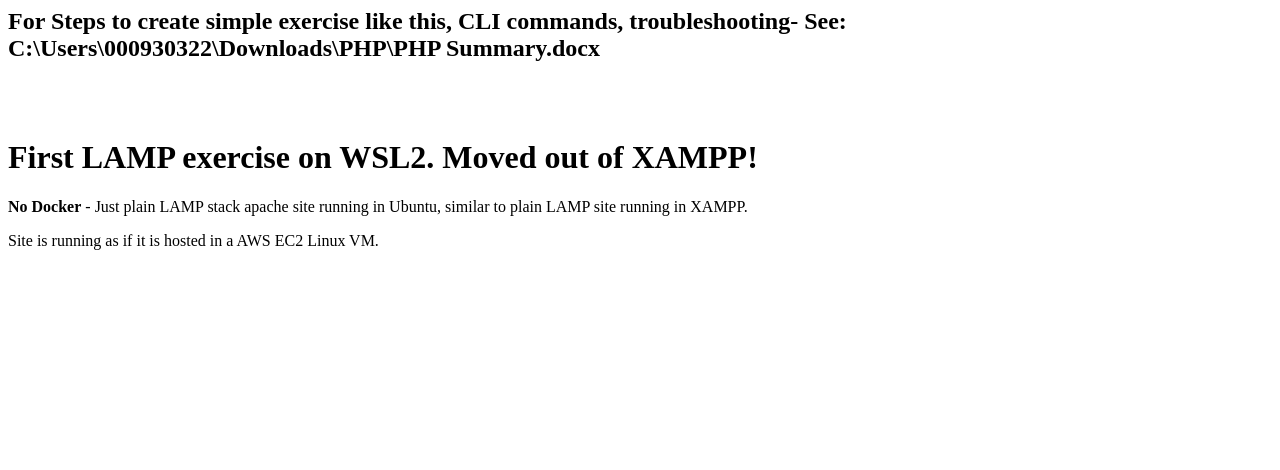
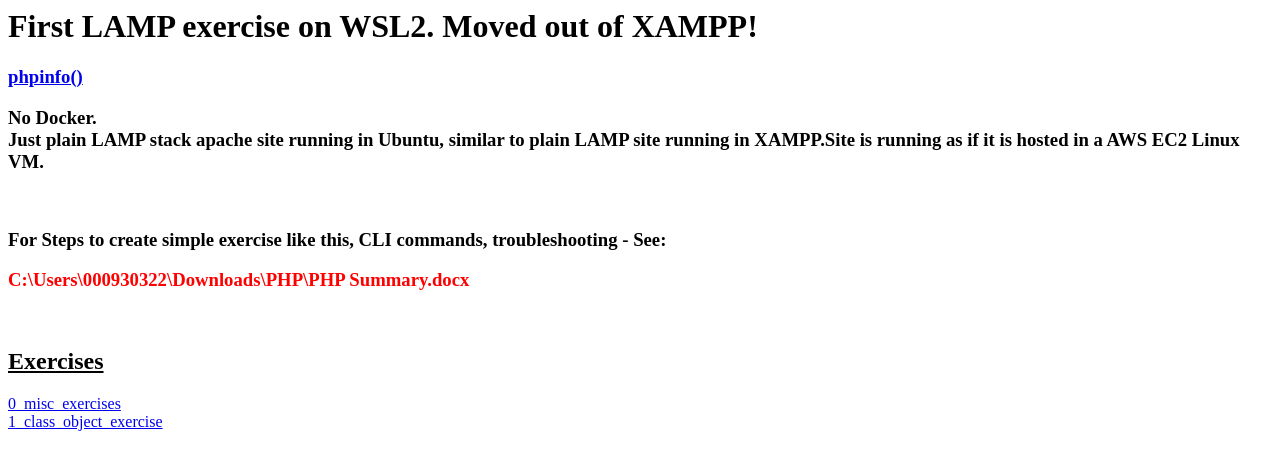
Before and after one commit to armorasha/PHP-Coding-Collection, a PHP site: page / in a window 1280 px wide. Shown: the top 470 px of the page. Run offline with PHP 8.4, Linux system fonts and the light colour scheme.

Commit message:
index.php updated with links

```diff
--- a/public_html/index.php
+++ b/public_html/index.php
@@ -1,9 +1,17 @@
 <?php
+echo "<h1>First LAMP exercise on WSL2. Moved out of XAMPP!</h1>";
+echo '<h3><a href="phpinfo.php">phpinfo()</a></h3>';
+echo "<h3><b>No Docker.</b> <br> Just plain LAMP stack apache site running in Ubuntu,".
+" similar to plain LAMP site running in XAMPP.Site is running as if it is ".
+"hosted in a AWS EC2 Linux VM.</h3><br>";
 
-echo "<h2>For Steps to create simple exercise like this, CLI commands, troubleshooting- See: C:\Users\\000930322\Downloads\PHP\PHP Summary.docx </h2><br><br>";
-
-echo "<h1>First LAMP exercise on WSL2. Moved out of XAMPP!</h1>";
-echo "<p><b>No Docker</b> - Just plain LAMP stack apache site running in Ubuntu, similar to plain LAMP site running in XAMPP.</p>";
-echo "Site is running as if it is hosted in a AWS EC2 Linux VM.";
+echo '<h3>For Steps to create simple exercise like this, CLI commands, troubleshooting - See: </h3>';
+echo '<h3 style="color:red"> C:\Users\\000930322\Downloads\PHP\PHP Summary.docx </h3><br>';
 
 ?>
+
+
+<h2><u><b>Exercises</b></u></h2>
+
+<a href="0_misc_exercises">0_misc_exercises</a><br>
+<a href="1_class_object_exercise">1_class_object_exercise</a><br>
```
Also changed, not shown: 1 other file.
